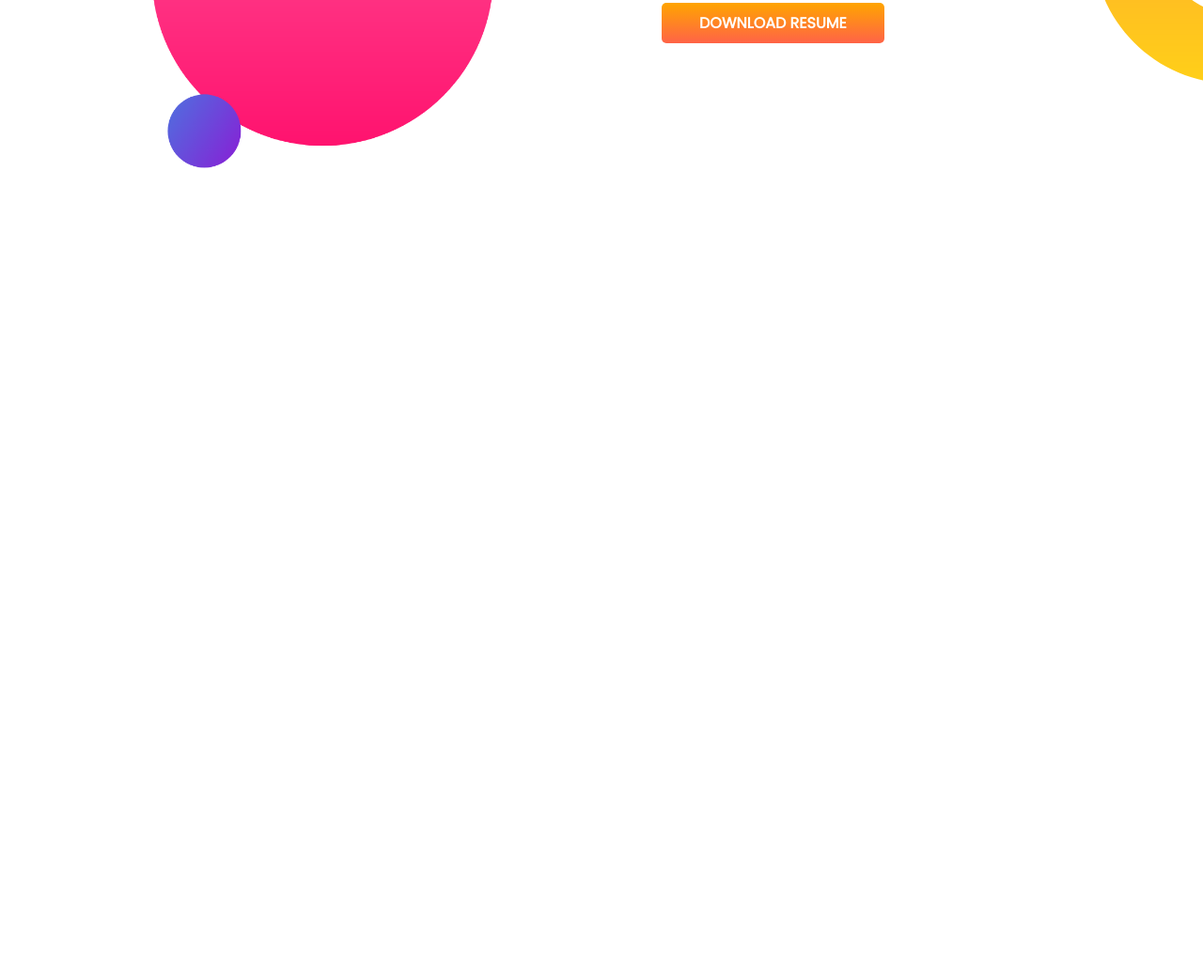
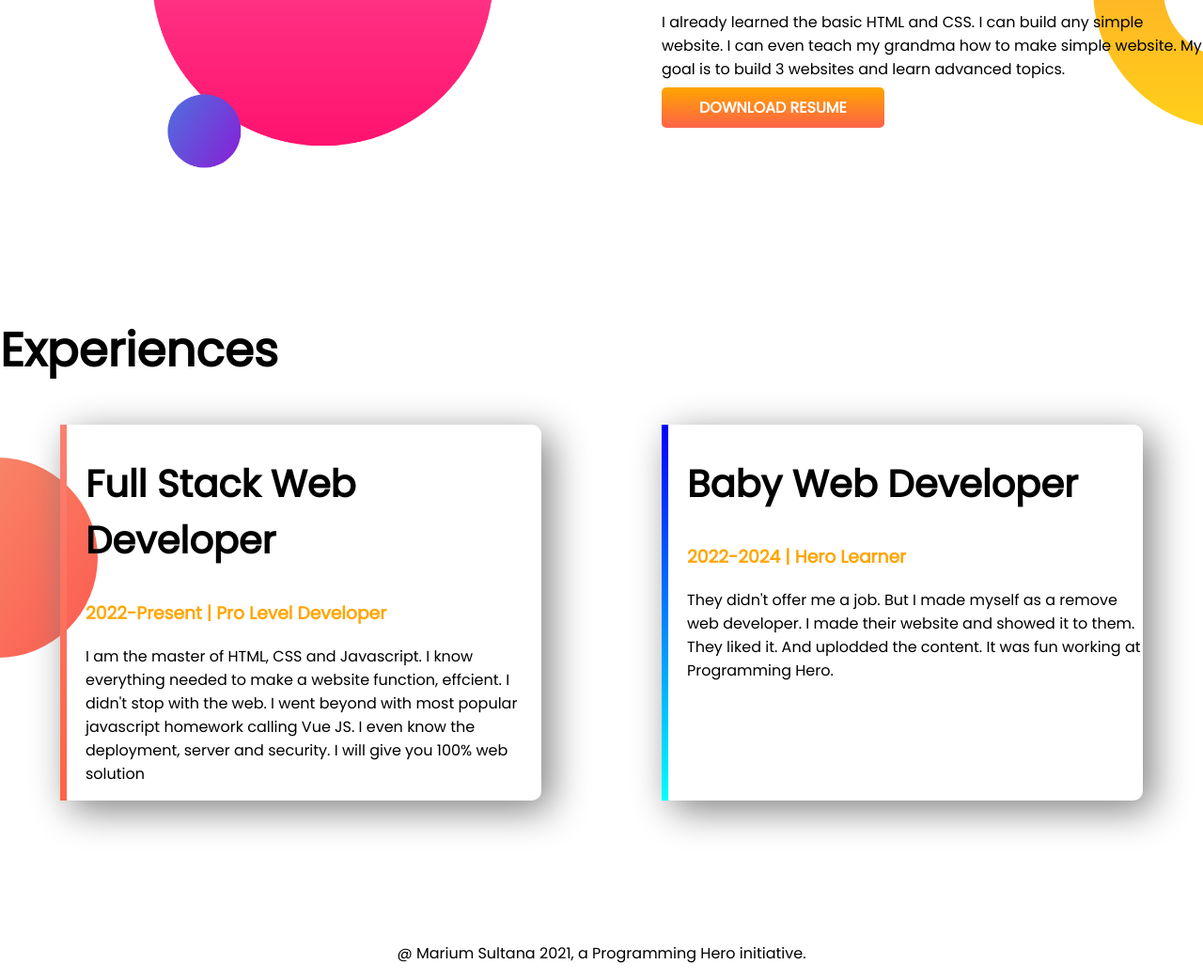
Before and after one commit to Marium-sultana/developer-portfolio, a plain HTML site: page index.html in a window 1280 px wide. Shown: the part 822-1865 px from the top of the page at 94% size. Before the commit the page ends 1158 px from the top, so only its background shows below. Drawn offline with Linux system fonts and the light colour scheme.

Commit message:
Expriences Added

```diff
--- a/index.html
+++ b/index.html
@@ -12,7 +12,7 @@
 </head>
 
 <body>
-    <section class="top-banner">
+    <section class="top-banner flexible-container">
         <div class="half-width">
             <h1>Welcome To</h1>
             <h1><span class="orange-color">Marium Sultana</span> World!</h1>
@@ -27,7 +27,7 @@
             <img src="images/marium1-my-bg.png" alt="">
         </div>
     </section>
-    <section class="dream-big">
+    <section class="dream-big flexible-container">
         <div class="half-width">
             <img src="images/my-bg2.png" alt="">
         </div>
@@ -39,6 +39,30 @@
             <a class="link-button" target="_blank" href="">DOWNLOAD RESUME</a>
         </div>
     </section>
+
+    <section class="experience-area">
+        <h1>Experiences</h1>
+        <div class="flexible-container">
+            <div id="full-stack-experience" class="experience-item">
+                <h2>Full Stack Web Developer</h2>
+                <h3 class="orange-color">2022-Present | Pro Level Developer</h3>
+                <p>I am the master of HTML, CSS and Javascript. I know everything needed to make a website function,
+                    effcient. I didn't stop with the web. I went beyond with most popular javascript homework calling
+                    Vue
+                    JS. I even know the deployment, server and security. I will give you 100% web solution</p>
+            </div>
+            <div id="web-dev-experience" class="experience-item">
+                <h2>Baby Web Developer</h2>
+                <h3 class="orange-color">2022-2024 | Hero Learner</h3>
+                <p>They didn't offer me a job. But I made myself as a remove web developer. I made their website and
+                    showed
+                    it to them. They liked it. And uplodded the content. It was fun working at Programming Hero.</p>
+            </div>
+        </div>
+    </section>
+    <footer>
+        <p>@ Marium Sultana 2021, a Programming Hero initiative.</p>
+    </footer>
 </body>
 
 </html>
--- a/style.css
+++ b/style.css
@@ -6,16 +6,20 @@ h1{
     font-size: 50px;
 
 }
+h2{
+    font-size: 40px;
+}
 .orange-color{
     color: orange;
 }
-section{
+.flexible-container{
     display: flex;
     margin-bottom: 150px;
 }
 .half-width{
     width: 50%;
     padding-left: 5%;
+
 }
 .half-width img{
     width: 70%;
@@ -38,6 +42,34 @@ section{
 .dream-big{
     background-image: url(images/dream-bg.png);
     background-repeat: no-repeat;
-    background-position-x: right;
+    background-position: right;
 
 }
+.experience-area{
+    background-image: url(images/exp-bg.png);
+    background-repeat: no-repeat;
+    background-position: left;
+}
+.experience-item{
+    width: 40%;
+    margin-left: 5%;
+    margin-right: 5%;
+    padding-left: 20px;
+    border-radius: 10px;
+    box-shadow: 10px 10px 40px grey;
+    border-left: 10px solid;
+}
+#web-dev-experience{
+    border-left: 7px solid;
+    border-image: linear-gradient(blue, cyan);
+    border-image-slice: 1;
+
+}
+#full-stack-experience{
+    border-left: 7px solid;
+    border-image: linear-gradient(salmon, tomato);
+    border-image-slice: 1;
+}
+footer p{
+    text-align: center;
+}
```
